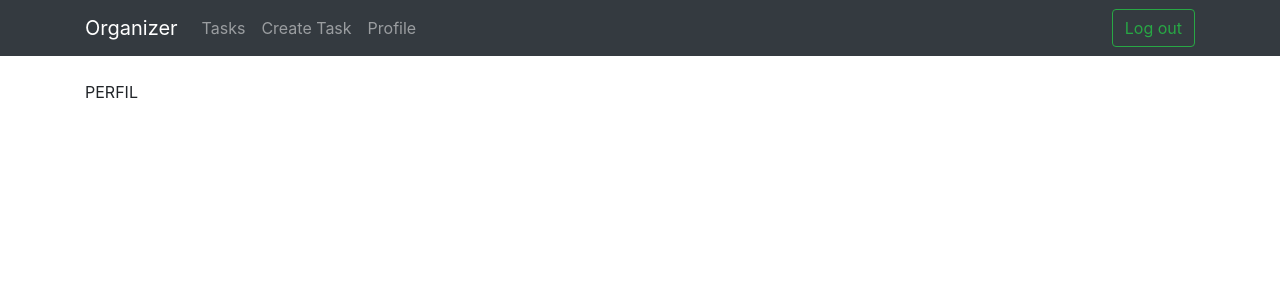
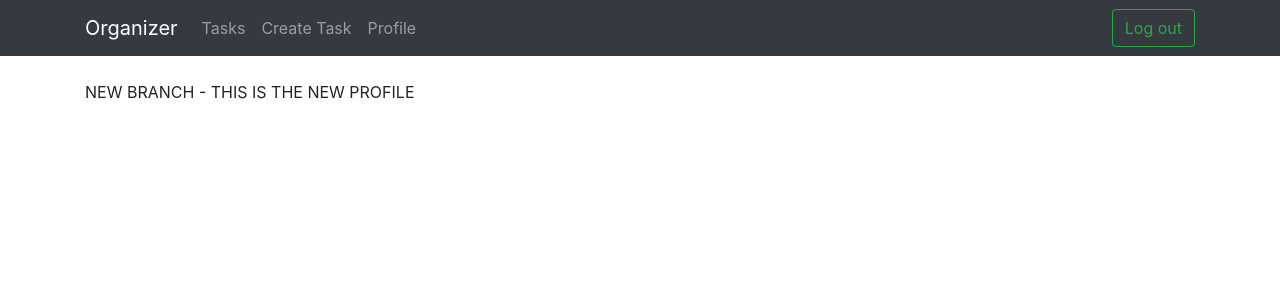
Before and after one commit to diegosalasmartinez/organizer, a React (Create React App) app: page /organizer/home/profile in a window 1280 px wide. Shown: the top 300 px of the page. Built offline with nearby package versions, Linux system fonts and the light colour scheme.

Commit message:
first commit to branch profile

```diff
--- a/src/pages/Profile/Profile.js
+++ b/src/pages/Profile/Profile.js
@@ -7,7 +7,7 @@ export default class Profile extends Component {
             <>
                 <Navbar/>
                 <div className="container">
-                    PERFIL
+                    NEW BRANCH - THIS IS THE NEW PROFILE
                 </div>
             </>
         )
```
